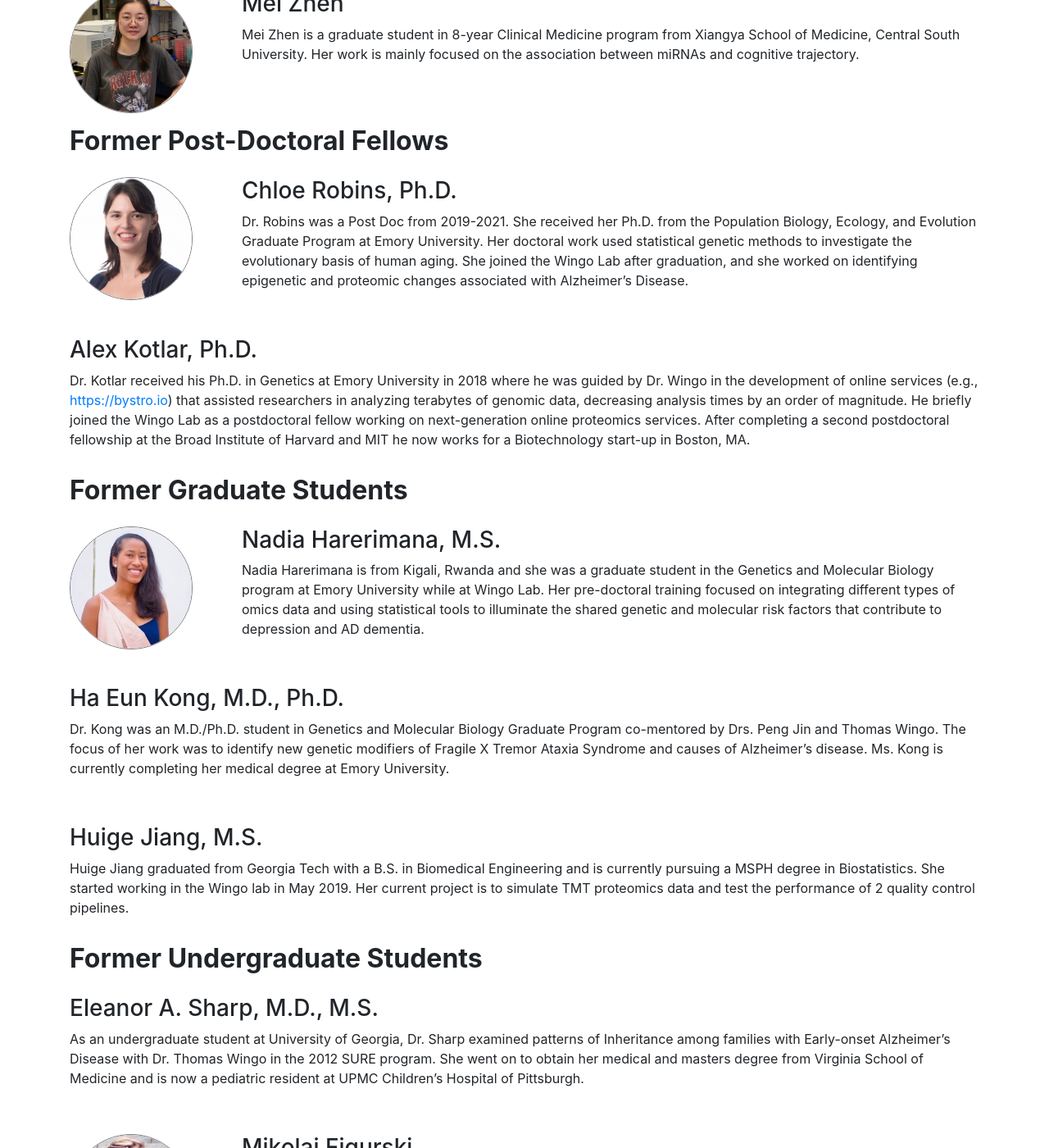
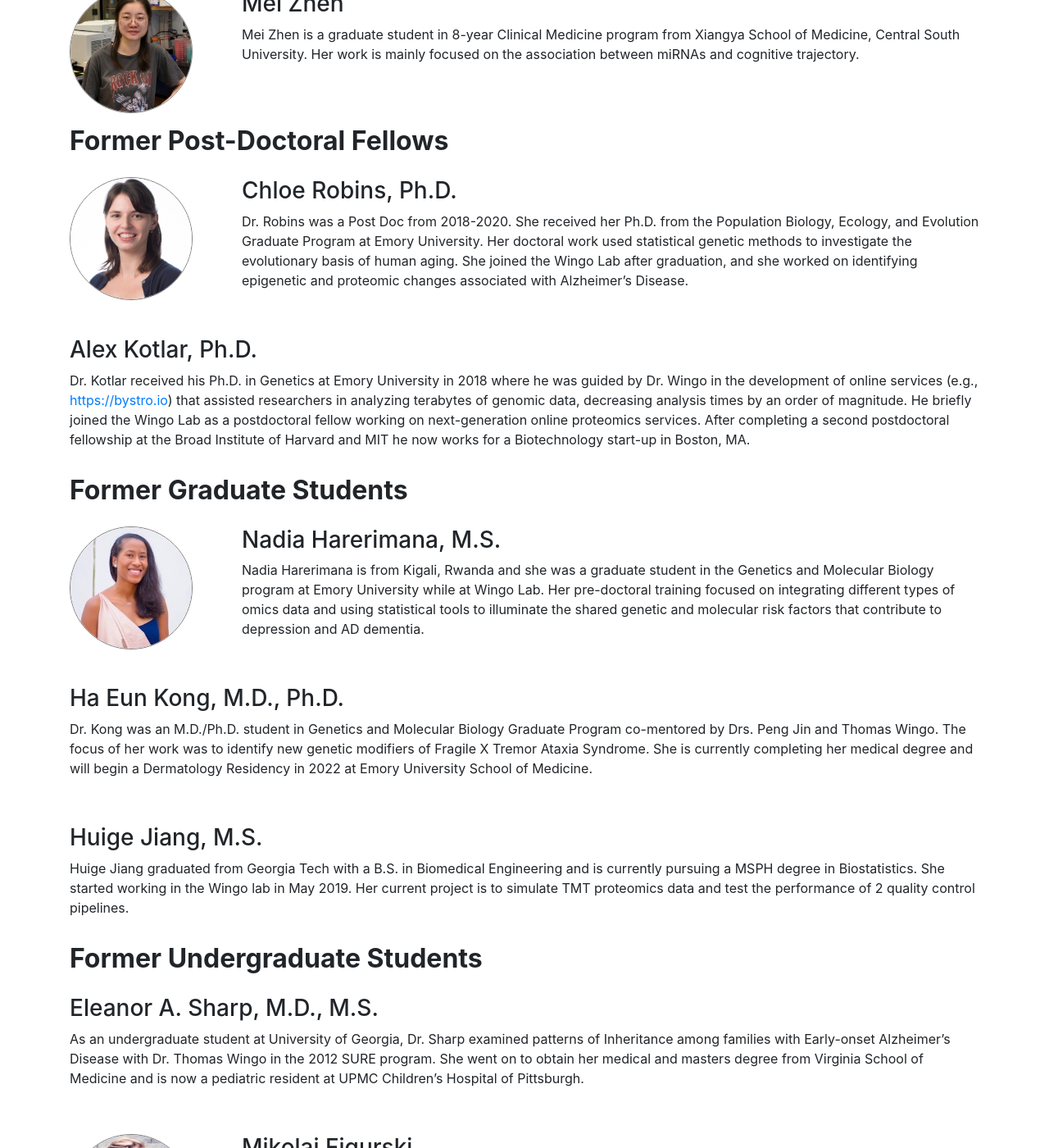
Before and after one commit to wingolab/wingolab.github.io, a Jekyll site: the page built from people.md, in a window 1280 px wide and 1400 px high, scrolled down 2842 px. Shown: the whole window at 82% size. Built offline with Jekyll 4.4.1, drawn with Linux system fonts in a browser that asks for light colours; some of the changed text lies outside the part shown.

Commit message:
update descriptions

```diff
--- a/_config.yml
+++ b/_config.yml
@@ -85,7 +85,7 @@ lab_members:
   - category: "Former Post-Doctoral Fellows"
     people:
       - pic_name: Chloe
-        description: Dr. Robins was a Post Doc from 2019-2021. She received her Ph.D. from the Population Biology, Ecology, and Evolution Graduate Program at Emory University. Her doctoral work used statistical genetic methods to investigate the evolutionary basis of human aging. She joined the Wingo Lab after graduation, and she worked on identifying epigenetic and proteomic changes associated with Alzheimer’s Disease.
+        description: Dr. Robins was a Post Doc from 2018-2020. She received her Ph.D. from the Population Biology, Ecology, and Evolution Graduate Program at Emory University. Her doctoral work used statistical genetic methods to investigate the evolutionary basis of human aging. She joined the Wingo Lab after graduation, and she worked on identifying epigenetic and proteomic changes associated with Alzheimer’s Disease.
         title: Chloe Robins, Ph.D.
       - description: Dr. Kotlar received his Ph.D. in Genetics at Emory University in 2018 where he was guided by Dr. Wingo in the development of online services (e.g., [https://bystro.io](https://bystro.io)) that assisted researchers in analyzing terabytes of genomic data, decreasing analysis times by an order of magnitude.  He briefly joined the Wingo Lab as a postdoctoral fellow working on next-generation online proteomics services. After completing a second postdoctoral fellowship at the Broad Institute of Harvard and MIT he now works for a Biotechnology start-up in Boston, MA.
         title: Alex Kotlar, Ph.D.
@@ -94,7 +94,7 @@ lab_members:
       - pic_name: Nadia
         description: Nadia Harerimana is from Kigali, Rwanda and she was a graduate student in the Genetics and Molecular Biology program at Emory University while at Wingo Lab. Her pre-doctoral training focused on integrating different types of omics data and using statistical tools to illuminate the shared genetic and molecular risk factors that contribute to depression and AD dementia.
         title: Nadia Harerimana, M.S.
-      - description: Dr. Kong was an M.D./Ph.D. student in Genetics and Molecular Biology Graduate Program co-mentored by Drs. Peng Jin and Thomas Wingo. The focus of her work was to identify new genetic modifiers of Fragile X Tremor Ataxia Syndrome and causes of Alzheimer’s disease. Ms. Kong is currently completing her medical degree at Emory University.
+      - description: Dr. Kong was an M.D./Ph.D. student in Genetics and Molecular Biology Graduate Program co-mentored by Drs. Peng Jin and Thomas Wingo. The focus of her work was to identify new genetic modifiers of Fragile X Tremor Ataxia Syndrome. She is currently completing her medical degree and will begin a Dermatology Residency in 2022 at Emory University School of Medicine.
         title: Ha Eun Kong, M.D., Ph.D.
       - description: Huige Jiang graduated from Georgia Tech with a B.S. in Biomedical Engineering and is currently pursuing a MSPH degree in Biostatistics. She started working in the Wingo lab in May 2019. Her current project is to simulate TMT proteomics data and test the performance of 2 quality control pipelines.
         title: Huige Jiang, M.S.
--- a/people.md
+++ b/people.md
@@ -71,5 +71,7 @@ related to AD.
 
 Ms. Fan was a biostatistician from 2018-2019 who led the quality
 control efforts of brain proteomics data and analysis of large omics
-datasets generated by the Wingo Lab and our collaborators. She left
-the lab in 2019 to work for a private company in North Carolina.
+datasets generated by the Wingo Lab and our collaborators. She will
+join the joint Biostatistics Ph.D. program of South Methodist
+University and University of Texas Southwestern Medical Center in
+the Fall of 2022.
```
